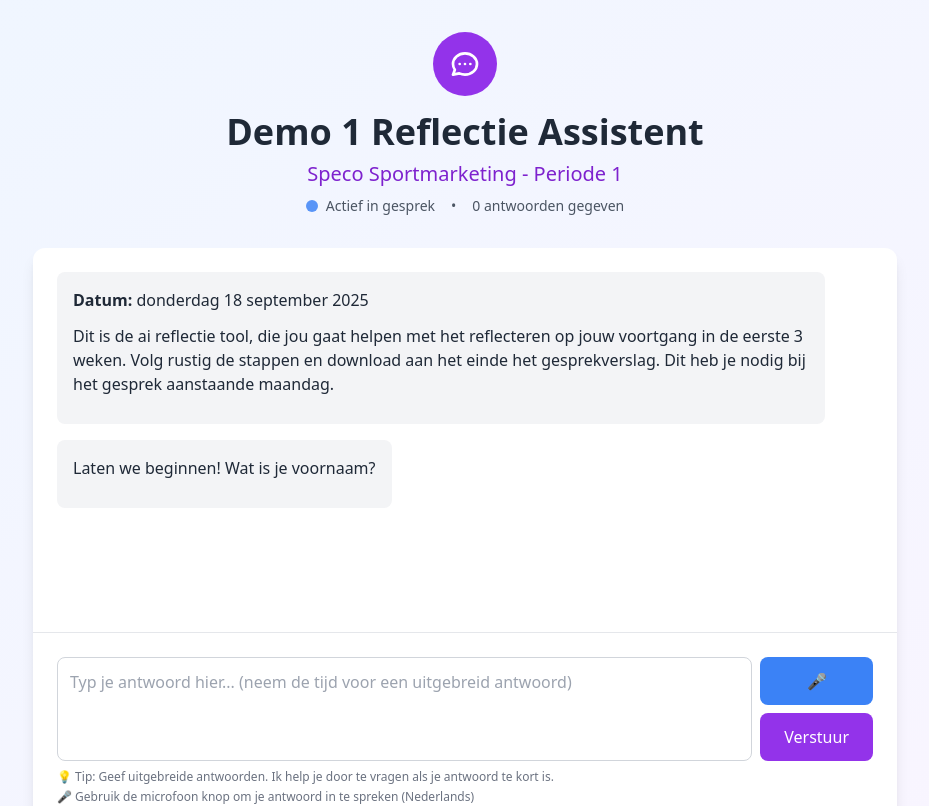
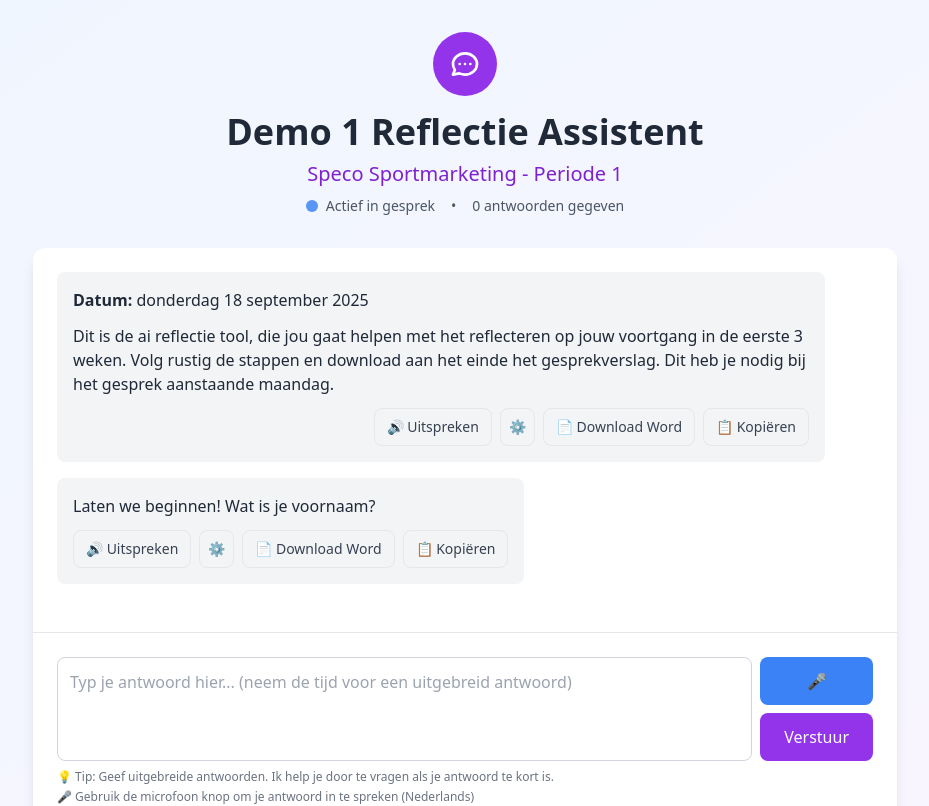
Before and after one commit to Maik130/Demo1new, a Next.js app: page / in a window 1280 px wide. Shown: the top 806 px of the page, without its empty margins (175-1104 px from the left). Built offline with nearby package versions, Linux system fonts and the light colour scheme.

Commit message:
Add TTS functionality to bot messages

```diff
--- a/src/components/ChatbotReflection.tsx
+++ b/src/components/ChatbotReflection.tsx
@@ -1042,6 +1042,18 @@ ${studentData.persoonlijkeBijdrage || 'Nog in te vullen'}
                     <p className="whitespace-pre-wrap">{message.content}</p>
                   )}
 
+                  {/* TTS for bot messages */}
+                  {message.type === 'bot' && (
+                    <div className="mt-3">
+                      <ResponseActions
+                        content={message.content}
+                        isMarkdown={true}
+                        isStreaming={false}
+                        className="justify-start"
+                      />
+                    </div>
+                  )}
+
                   {message.type === 'bot' && currentPhase === 'completed' && message.content.includes('Reflectie Voltooid') && (
                     <div className="mt-4">
                       <ResponseActions
```
